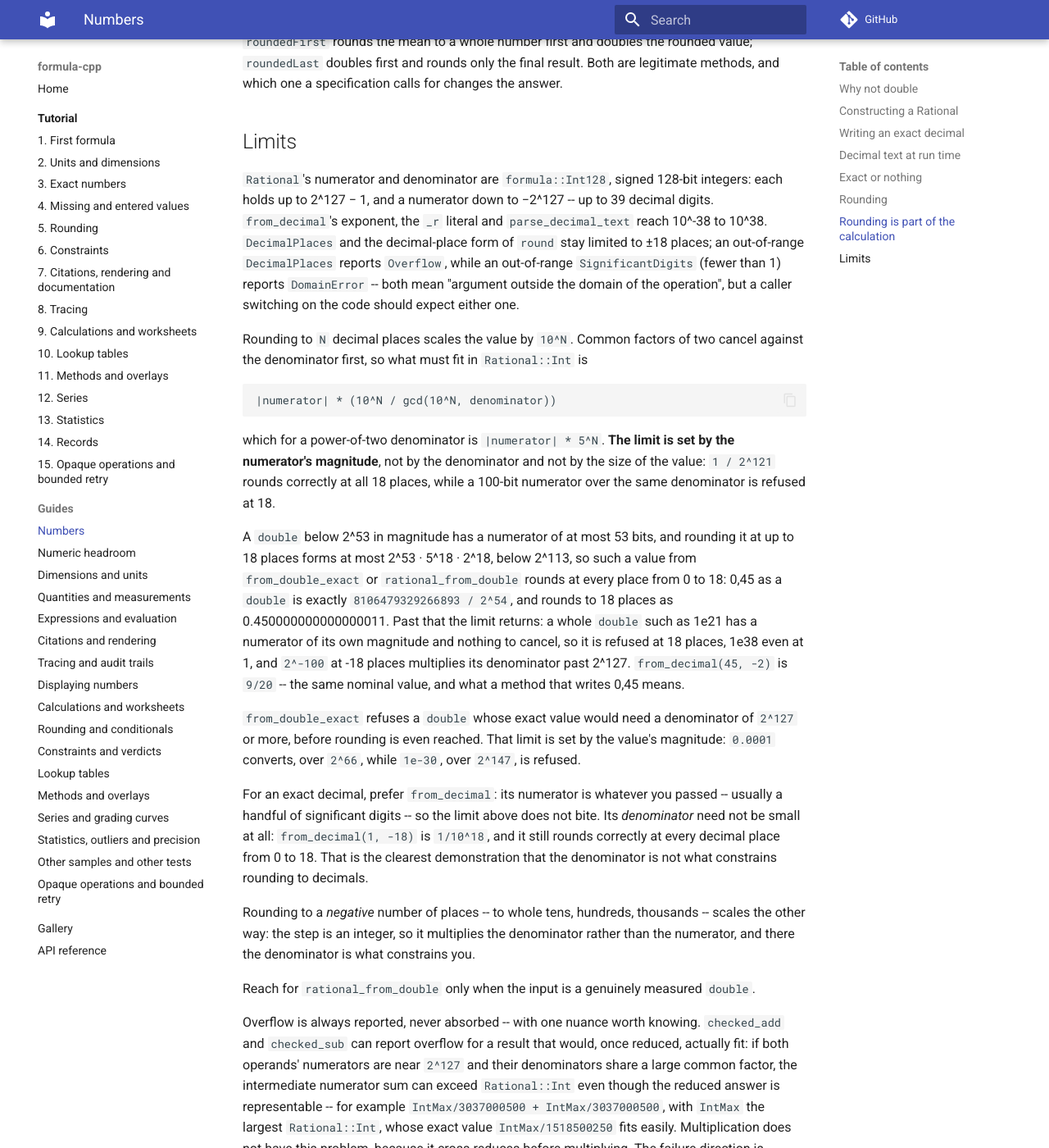
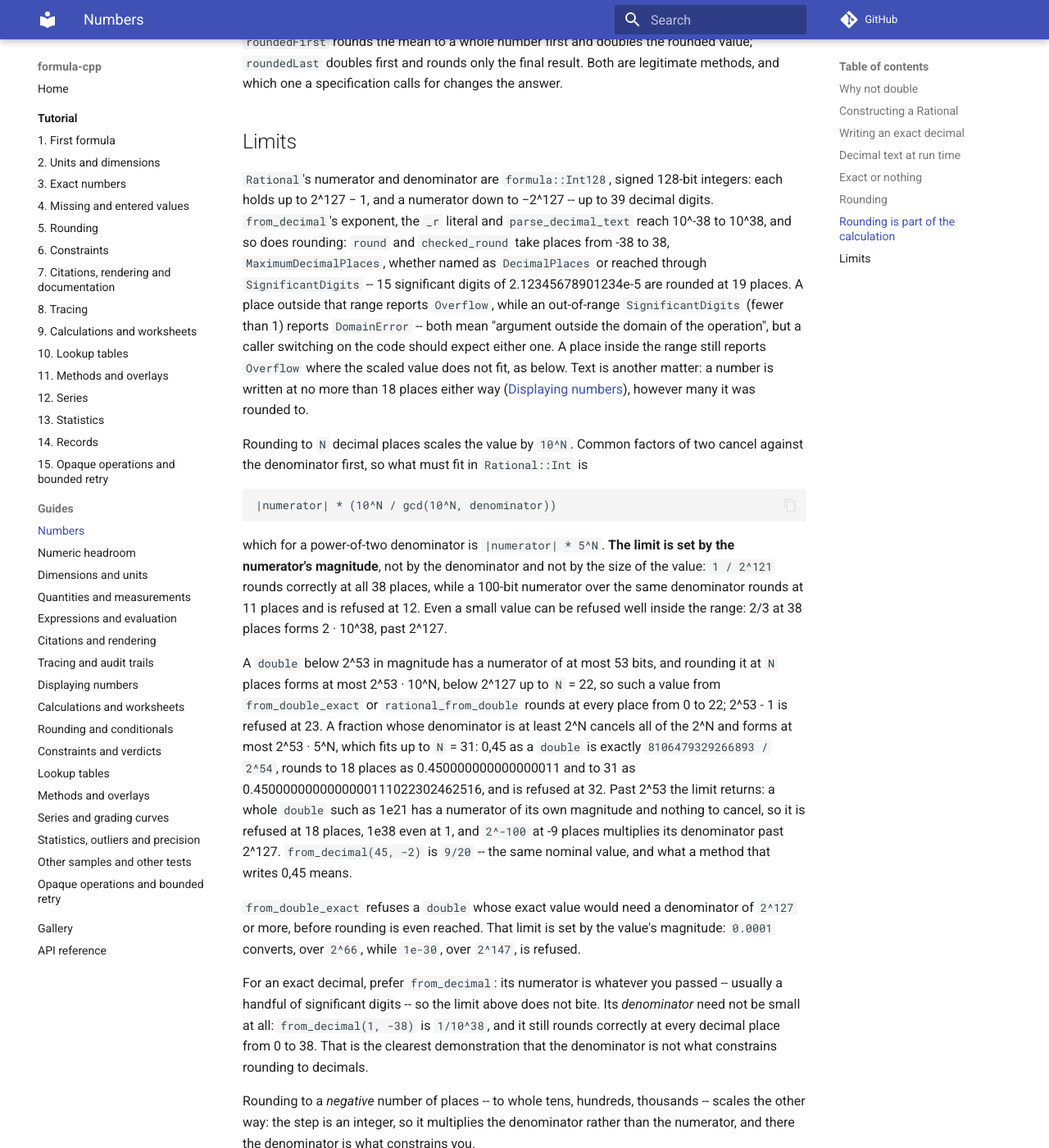
Before and after one commit to LASTRADA-Software/formula-cpp, an MkDocs documentation site: the page built from docs/numbers.md, in a window 1280 px wide and 1400 px high, scrolled down 7269 px. Shown: the whole window at 82% size. Built offline with MkDocs 1.6.1 and Material for MkDocs 9.7.7, drawn with Linux system fonts in a browser that asks for light colours; comment, search, counter and statistics services are not loaded.

Commit message:
docs: rounding reaches 38 decimal places, text output 18
The numbers guide states the new rounding limit and recomputes the limits
rational_from_double meets; the expressions guide gives the rounded
logarithms' and exponential's places, the logarithms' 36-place ceiling and
the exponential's threshold at -89, and the exact log10 range of 10^-38 to
10^38 the code has. The display guide and the numeric-headroom page keep 18
places as text output's own limit. The changelog records both, and
MaximumDecimalPlaces.

Refs #34

Signed-off-by: Christian Parpart <c.parpart@lastrada.net>

```diff
--- a/docs/numbers.md
+++ b/docs/numbers.md
@@ -313,12 +313,17 @@ the answer.
 `Rational`'s numerator and denominator are `formula::Int128`, signed 128-bit
 integers: each holds up to 2^127 − 1, and a numerator down to −2^127 -- up to
 39 decimal digits. `from_decimal`'s exponent, the `_r` literal and
-`parse_decimal_text` reach 10^-38 to 10^38. `DecimalPlaces` and the
-decimal-place form of `round` stay limited to ±18 places; an out-of-range
-`DecimalPlaces` reports `Overflow`, while an out-of-range `SignificantDigits`
-(fewer than 1) reports `DomainError` -- both mean "argument outside the
-domain of the operation", but a caller switching on the code should expect
-either one.
+`parse_decimal_text` reach 10^-38 to 10^38, and so does rounding: `round`
+and `checked_round` take places from -38 to 38, `MaximumDecimalPlaces`,
+whether named as `DecimalPlaces` or reached through `SignificantDigits` -- 15
+significant digits of 2.12345678901234e-5 are rounded at 19 places. A place
+outside that range reports `Overflow`, while an out-of-range
+`SignificantDigits` (fewer than 1) reports `DomainError` -- both mean
+"argument outside the domain of the operation", but a caller switching on the
+code should expect either one. A place inside the range still reports
+`Overflow` where the scaled value does not fit, as below. Text is another
+matter: a number is written at no more than 18 places either way
+([Displaying numbers](display.md)), however many it was rounded to.
 
 Rounding to `N` decimal places scales the value by `10^N`. Common factors of
 two cancel against the denominator first, so what must fit in `Rational::Int`
@@ -330,17 +335,22 @@ is
 
 which for a power-of-two denominator is `|numerator| * 5^N`. **The limit is set
 by the numerator's magnitude**, not by the denominator and not by the size of
-the value: `1 / 2^121` rounds correctly at all 18 places, while a 100-bit
-numerator over the same denominator is refused at 18.
+the value: `1 / 2^121` rounds correctly at all 38 places, while a 100-bit
+numerator over the same denominator rounds at 11 places and is refused at 12.
+Even a small value can be refused well inside the range: 2/3 at 38 places
+forms 2 · 10^38, past 2^127.
 
 A `double` below 2^53 in magnitude has a numerator of at most 53 bits, and
-rounding it at up to 18 places forms at most 2^53 · 5^18 · 2^18, below 2^113,
-so such a value from `from_double_exact` or `rational_from_double` rounds at
-every place from 0 to 18: 0,45 as a `double` is exactly
-`8106479329266893 / 2^54`, and rounds to 18 places as 0.450000000000000011.
-Past that the limit returns: a whole `double` such as 1e21 has a numerator of
-its own magnitude and nothing to cancel, so it is refused at 18 places, 1e38
-even at 1, and `2^-100` at -18 places multiplies its denominator past 2^127.
+rounding it at `N` places forms at most 2^53 · 10^N, below 2^127 up to
+`N` = 22, so such a value from `from_double_exact` or `rational_from_double`
+rounds at every place from 0 to 22; 2^53 - 1 is refused at 23. A fraction
+whose denominator is at least 2^N cancels all of the 2^N and forms at most
+2^53 · 5^N, which fits up to `N` = 31: 0,45 as a `double` is exactly
+`8106479329266893 / 2^54`, rounds to 18 places as 0.450000000000000011 and
+to 31 as 0.4500000000000000111022302462516, and is refused at 32. Past 2^53
+the limit returns: a whole `double` such as 1e21 has a numerator of its own
+magnitude and nothing to cancel, so it is refused at 18 places, 1e38 even at
+1, and `2^-100` at -9 places multiplies its denominator past 2^127.
 `from_decimal(45, -2)` is `9/20` -- the same nominal value, and what a method
 that writes 0,45 means.
 
@@ -351,8 +361,8 @@ over `2^147`, is refused.
 
 For an exact decimal, prefer `from_decimal`: its numerator is whatever you
 passed -- usually a handful of significant digits -- so the limit above does not
-bite. Its *denominator* need not be small at all: `from_decimal(1, -18)` is
-`1/10^18`, and it still rounds correctly at every decimal place from 0 to 18.
+bite. Its *denominator* need not be small at all: `from_decimal(1, -38)` is
+`1/10^38`, and it still rounds correctly at every decimal place from 0 to 38.
 That is the clearest demonstration that the denominator is not what constrains
 rounding to decimals.
 
```
Also changed, not shown: CHANGELOG.md (+23 -0 lines), docs/dimensions.md (+3 -2 lines), docs/display.md (+6 -4 lines), docs/expressions.md (+15 -9 lines), docs/numeric-headroom.md (+4 -4 lines).
